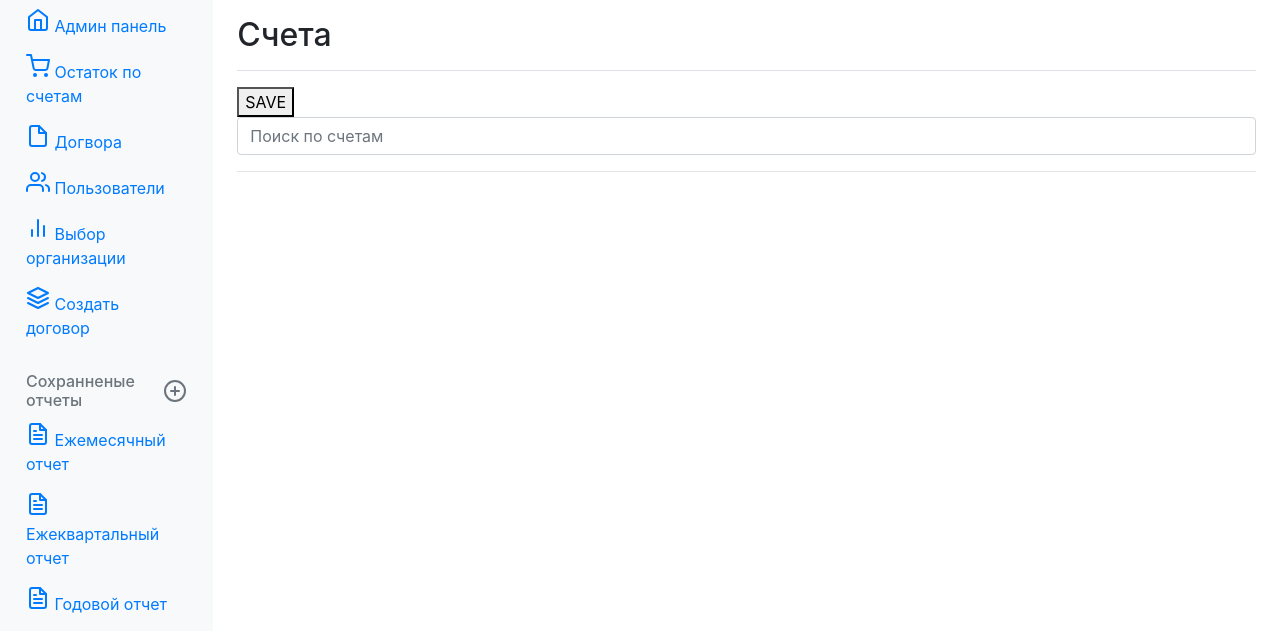
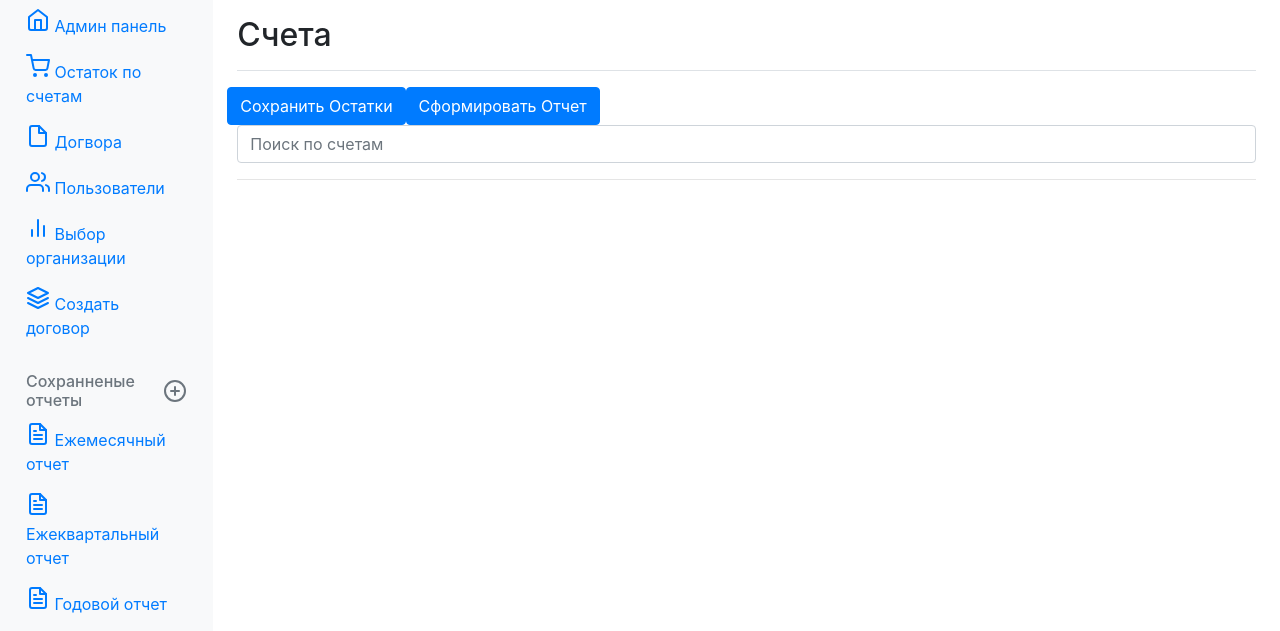
Before and after one commit to DanInSpace104/MeshRegionHack_DigitalBreakthrough, a Django app: page /reports/accts/ in a window 1280 px wide. Shown: the part 40-671 px from the top of the page. Run offline with Django 3.2, Linux system fonts and the light colour scheme; parts of the project's set-up code (start-up, migrations or seed data) failed here and were passed over; some libraries are stand-ins or nearby versions.

Commit message:
данные для создания отчета

```diff
--- a/reports/templates/reports/accts.html
+++ b/reports/templates/reports/accts.html
@@ -17,7 +17,10 @@
         <h1 class="h2">Счета</h1>
 
     </div>
-    <button onclick="onSave();">SAVE</button>
+    <div class="row text-left">
+        <button class="btn btn-primary" onclick="onSave();">Сохранить Остатки</button>
+        <button class="btn btn-primary" onclick="onCreate();">Сформировать Отчет</button>
+    </div>
     <div class="row form-group">
         <div class="col-sm-12">
             <input class="form-control" type="text" placeholder="Поиск по счетам">
--- a/reports/views.py
+++ b/reports/views.py
@@ -5,6 +5,8 @@ from rest_framework.decorators import api_view, renderer_classes
 from rest_framework import viewsets, permissions
 from .models import Company, Account, Bank, Currency, Report
 from rest_framework.response import Response
+from create_report import create_report
+import json
 from .serializers import (
     CompanySerializer,
     BankSerializer,
@@ -42,9 +44,8 @@ class ReportsListView(generics.ListAPIView):
     permission_classes = [permissions.IsAuthenticated]
 
     def post(self, request, *args, **kwargs):
-        data = self.request.data
-        print(data)
-        # create_report(data)
+        data = json.loads(self.request.POST['data'])
+        create_report(data)
         return Response(status=200)
 
 
--- a/static/js/accts.js
+++ b/static/js/accts.js
@@ -77,3 +77,21 @@ function onSave() {
     );
     window.location.href = "/reports/accts/";
 }
+
+function onCreate() {
+    $.ajaxSetup({
+        crossDomain: false, // obviates need for sameOrigin test
+        beforeSend: function(xhr, settings) {
+            xhr.setRequestHeader("X-CSRFToken", $.cookie('csrftoken'));
+
+        }
+    });
+    // let res = [];
+
+    $.post(
+        "/reports/reports/", {
+            data: JSON.stringify(acts)
+        },
+    );
+    window.location.href = "/reports/accts/";
+}
```
